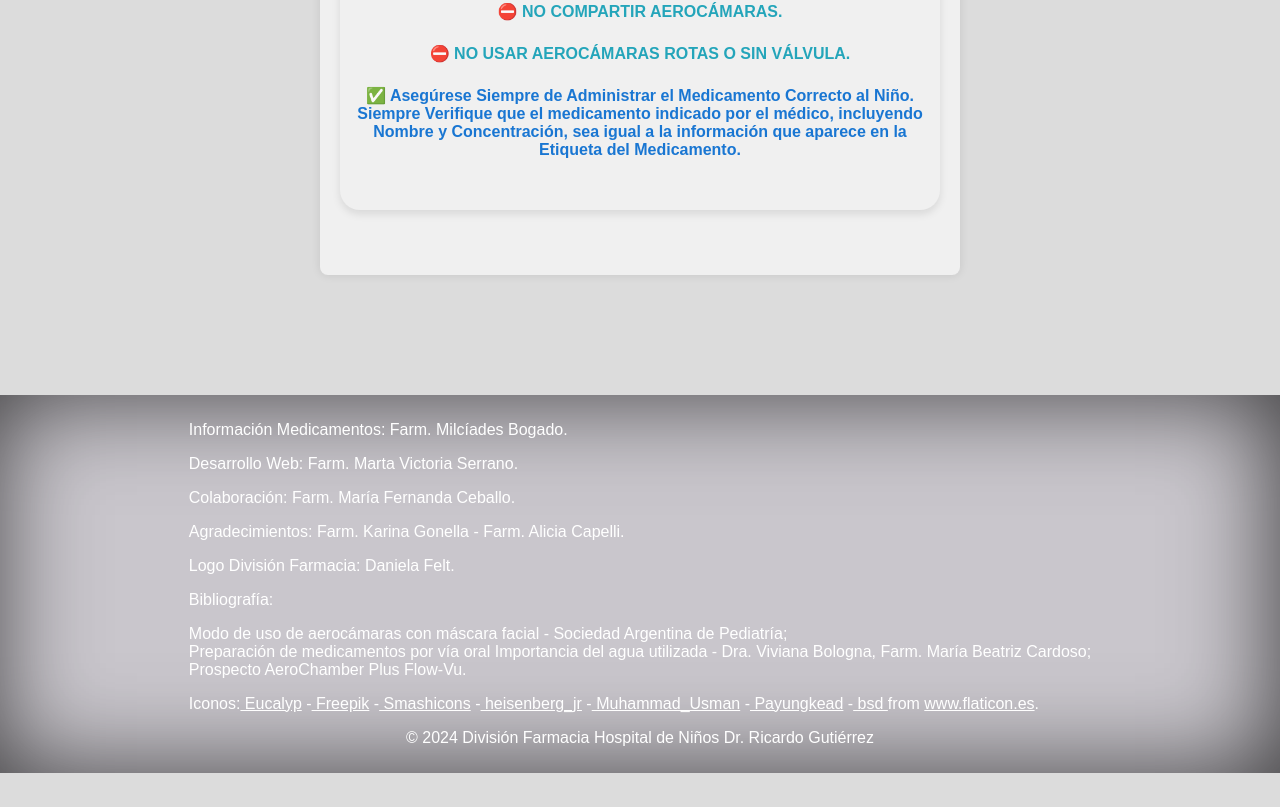
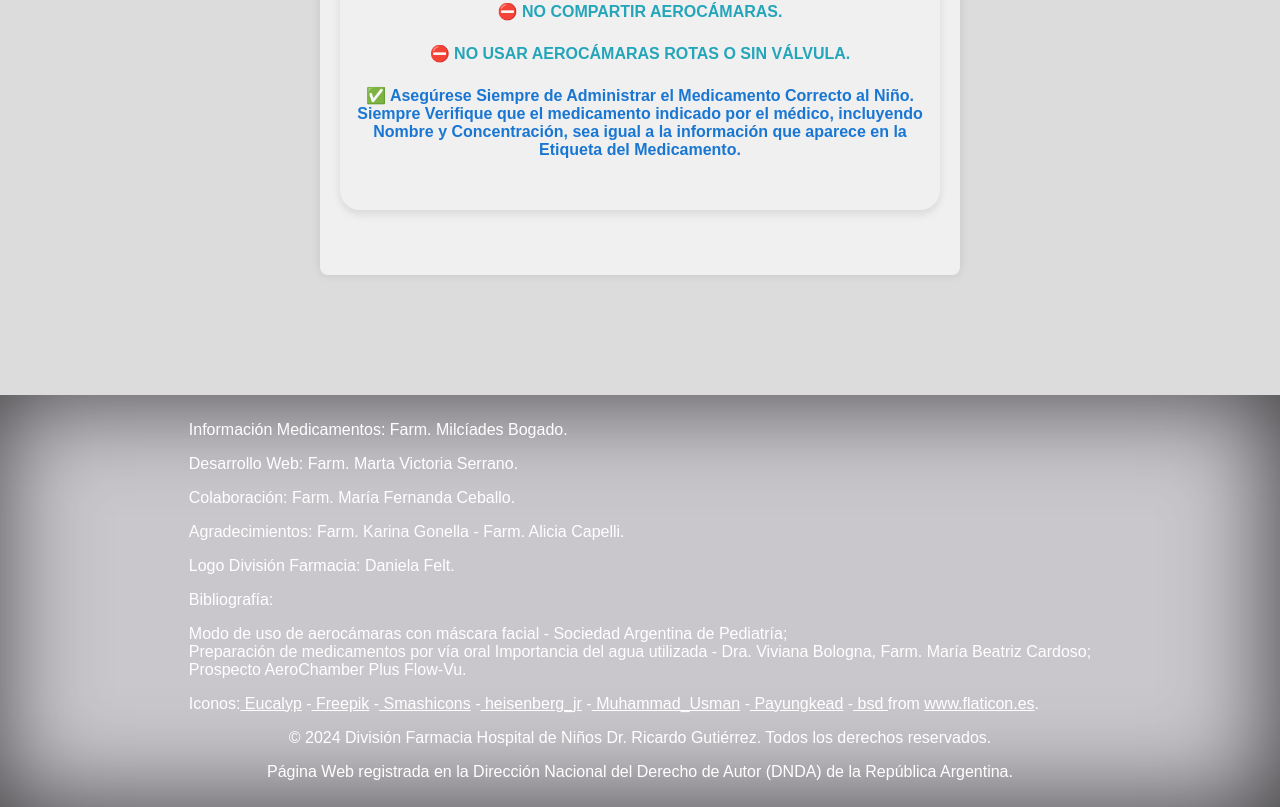
Before and after one commit to MartuV/instrucciones-uso, a React (Create React App) app: page /instrucciones-uso/aerosoles in a window 1280 px wide. Shown: the part 2482-3289 px from the top of the page. Before the commit the page ends 3255 px from the top, so only its background shows below. Built offline with nearby package versions, Linux system fonts and the light colour scheme.

Commit message:
propiedad intelectua

```diff
--- a/src/componentes/Footer.js
+++ b/src/componentes/Footer.js
@@ -32,8 +32,10 @@ function Footer() {
                 </div>
             </div>
             <div id="footer-year">
-                <p>&copy; 2024 División Farmacia Hospital de Niños Dr. Ricardo Gutiérrez</p>
+                <p>&copy; 2024 División Farmacia Hospital de Niños Dr. Ricardo Gutiérrez. Todos los derechos reservados.</p>
+                <p>Página Web registrada en la Dirección Nacional del Derecho de Autor (DNDA) de la República Argentina.</p>
             </div>
+
         </footer>
 
     );
```
